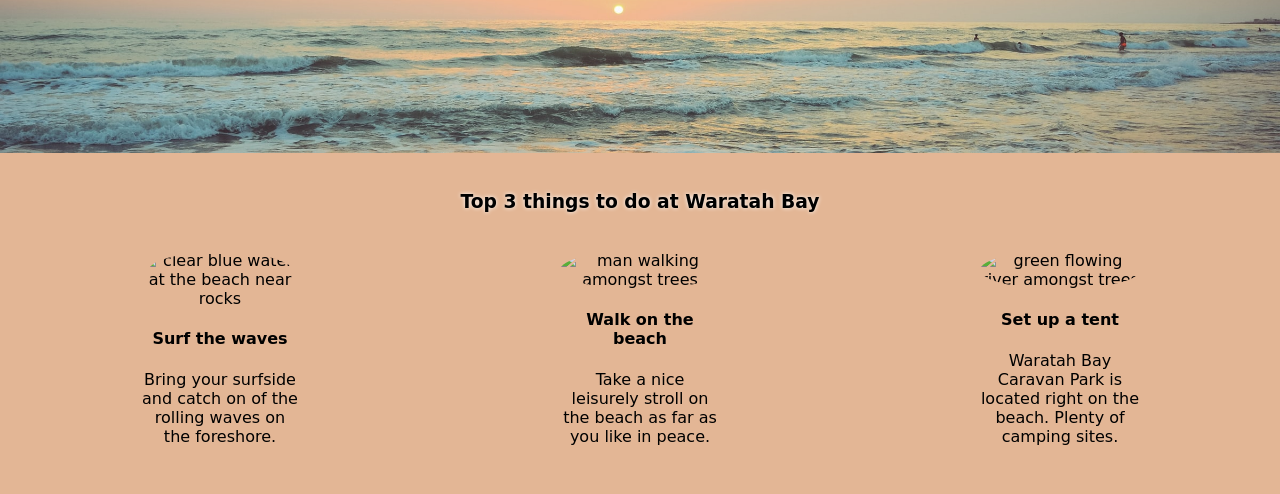
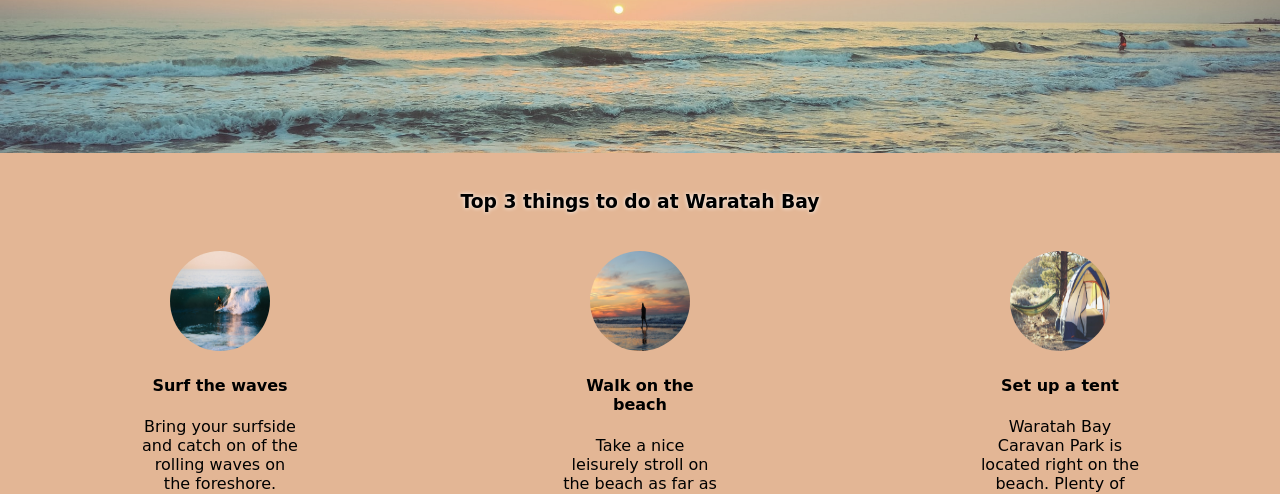
Before and after one commit to Nicki5389/Hometown-project, a plain HTML site: page index.html in a window 1280 px wide. Shown: the part 306-800 px from the top of the page. Drawn offline with Linux system fonts and the light colour scheme; a web font is replaced by a local one.

Commit message:
Update index.html

```diff
--- a/index.html
+++ b/index.html
@@ -21,19 +21,19 @@
     <div id="activity-section">
 
     <div class="activity">
-      <img class="img-activities" src="images/surfing-waves.jpg" alt="clear blue water at the beach near rocks">
+      <img class="img-activities" src="surfing-waves.jpg" alt="clear blue water at the beach near rocks">
       <h4>Surf the waves</h4>
       <p>Bring your surfside and catch on of the rolling waves on the foreshore.</p>
     </div>
 
     <div class="activity">
-      <img class="img-activities" src="images/walking.JPG" alt="man walking amongst trees">
+      <img class="img-activities" src="walking.JPG" alt="man walking amongst trees">
       <h4>Walk on the beach</h4>
       <p>Take a nice leisurely stroll on the beach as far as you like in peace.</p>
     </div>
 
     <div class="activity">
-      <img class="img-activities" src="images/camping.jpg" alt="green flowing river amongst trees">
+      <img class="img-activities" src="camping.jpg" alt="green flowing river amongst trees">
       <h4>Set up a tent</h4>
       <p>Waratah Bay Caravan Park is located right on the beach. Plenty of camping sites.</p>
     </div>
@@ -48,7 +48,7 @@
   <h4>Nicki Hulett</h4>
   <p><cite>I have holidayed at Waratah Bay for over 10 years and it holds a special part in my heart. I always come back for the peace and tranquility of the beach.</cite></p>
 </div>
-  <img id="profile" src="images/Nicole-Maternity-5.jpg">
+  <img id="profile" src="Nicole-Maternity-5.jpg">
 </div>
 </footer>
 </body>
```
